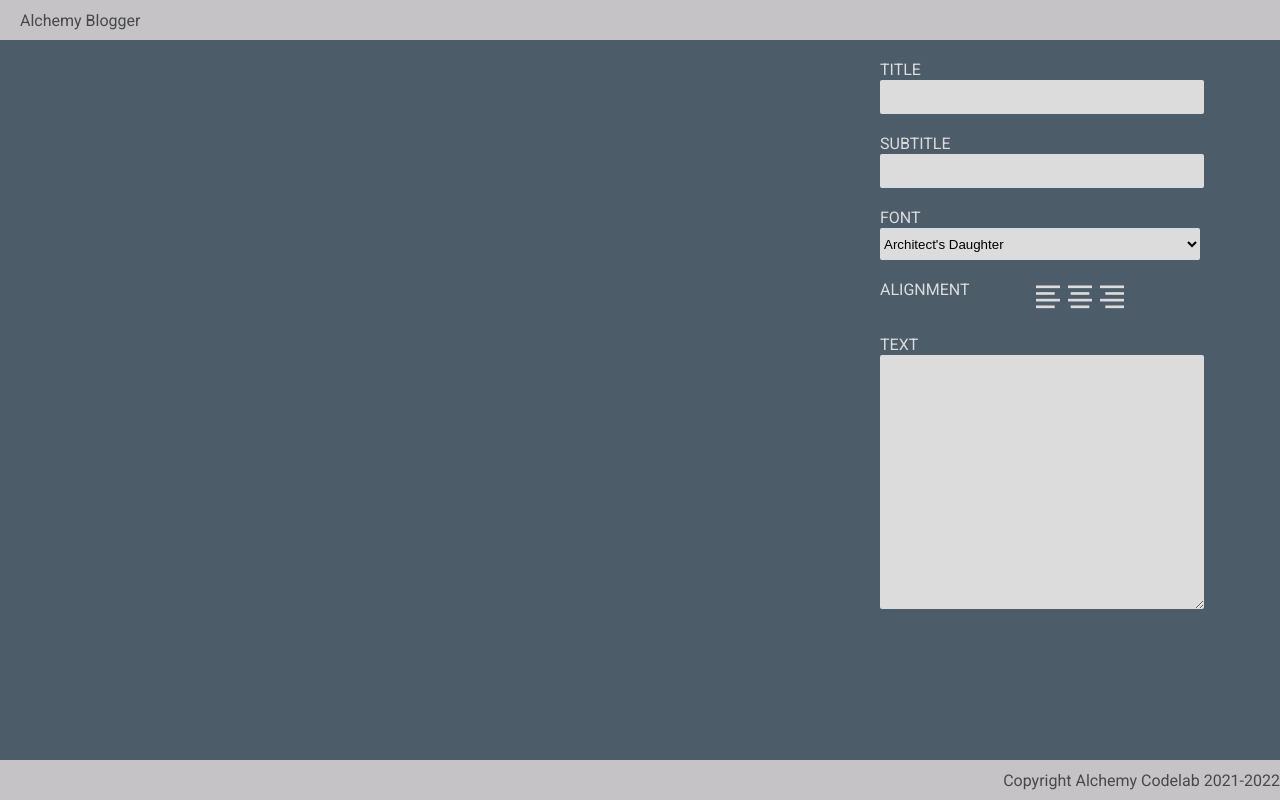
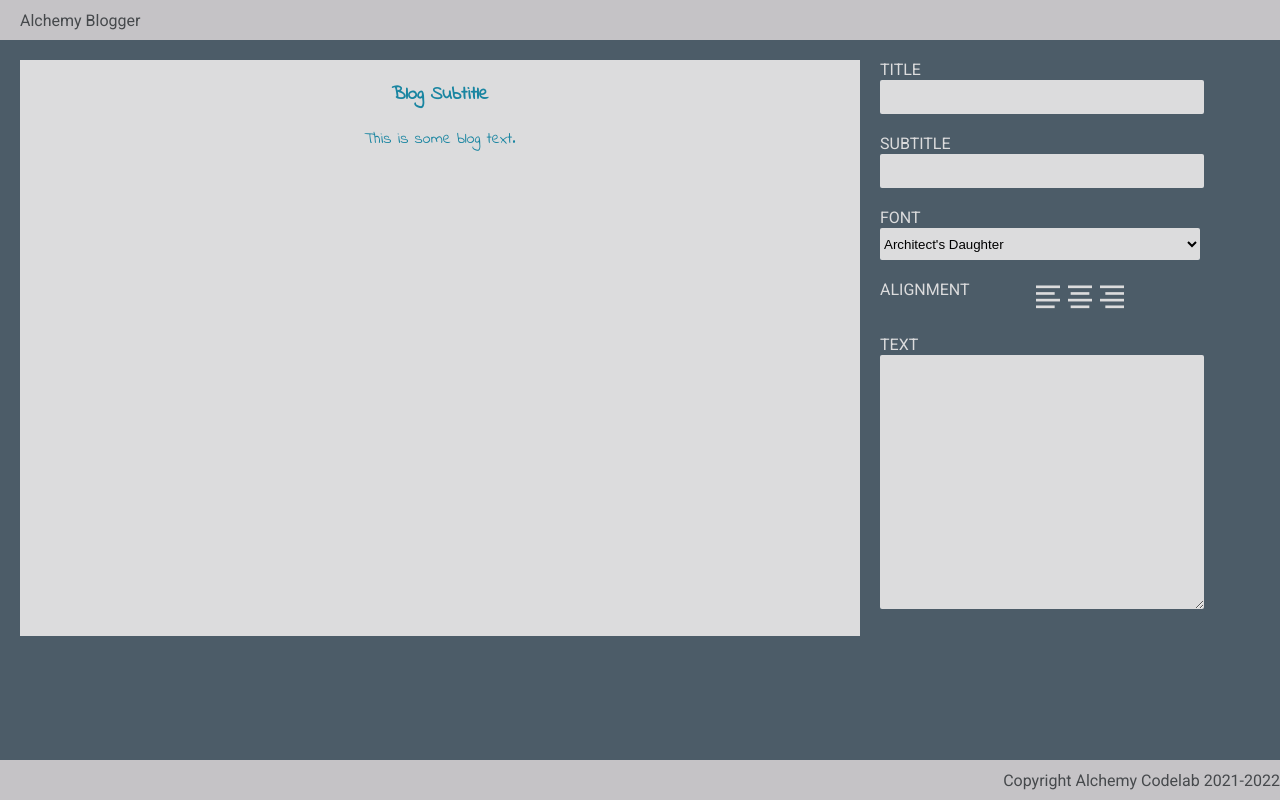
Before and after one commit to Jake-Doherty/react-blog-builder, a React (Create React App) app: page / in a window 1280 px wide. Built offline with nearby package versions, Linux system fonts and the light colour scheme; a web font is replaced by a local one.

Commit message:
pass title to blog title xml tag

```diff
--- a/src/components/Preview/Preview.js
+++ b/src/components/Preview/Preview.js
@@ -2,17 +2,16 @@ import React from 'react';
 
 import './Preview.css';
 
-export default function Preview() {
+export default function Preview({ title }) {
   // implement a Preview screen here
   //  Note - the HTML should have the following structure
   //  the main div should have a class of preview and the font-name prop
   //  and should have style interpolated using the alignment prop
-
-  // <div class="preview indie-flower" style="text-align: center;">
-  //   <h1> Blog Title</h1>
-  //   <h3> Blog Subtitle</h3>
-  //   <p>This is some blog text. </p>
-  // </div>
-
-  return <></>;
+  return (
+    <div className="preview indie-flower" style={{ textAlign: `center` }}>
+      <h1 key={title}>{title}</h1>
+      <h3> Blog Subtitle</h3>
+      <p>This is some blog text. </p>
+    </div>
+  );
 }
```
